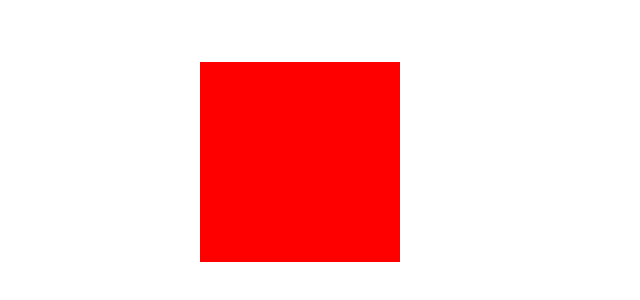
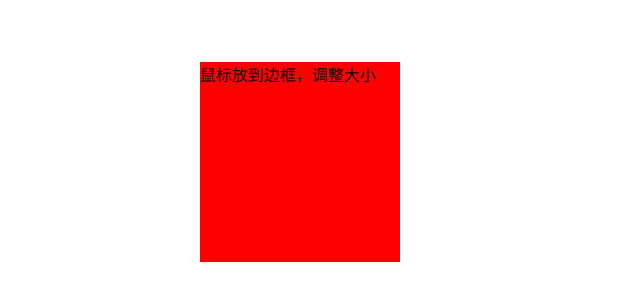
Before and after one commit to paopt/webup, a plain HTML site: page resize调整元素大小/index.html in a window 1280 px wide. Shown: the part 138-438 px from the top of the page, without its empty margins (0-640 px from the left). Drawn offline with Linux system fonts and the light colour scheme.

Commit message:
问题修改

```diff
--- a/resize调整元素大小/index.html
+++ b/resize调整元素大小/index.html
@@ -79,6 +79,7 @@
 </head>
 <body>
   <div class="box">
+    鼠标放到边框，调整大小
     <div class="edge-north"></div>
     <div class="edge-south"></div>
     <div class="edge-west"></div>
```
Also changed, not shown: 滚动加载/index.html (+1 -1 lines).
